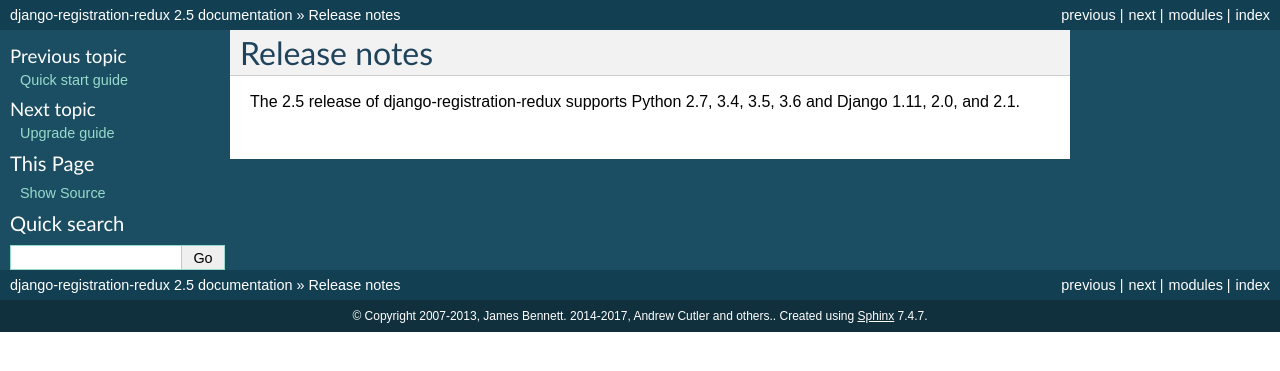
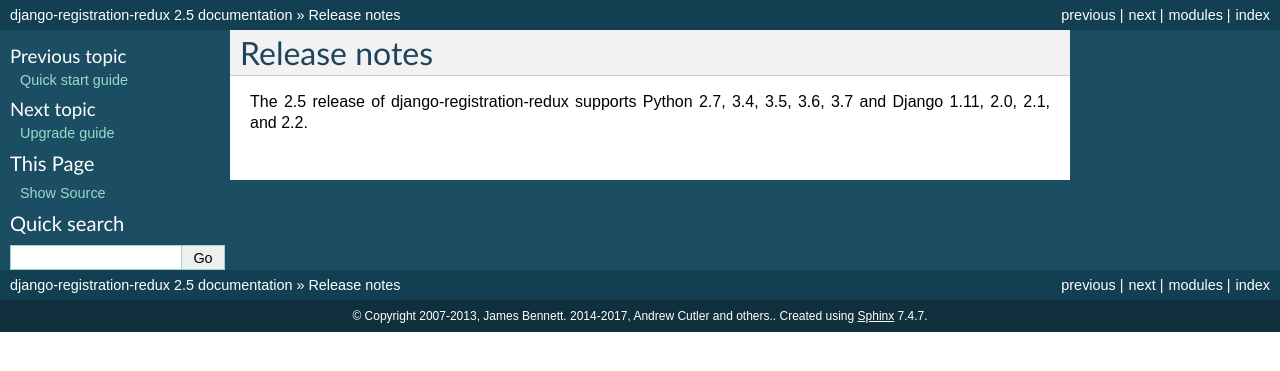
Before and after one commit to marktucker-django/Django-Registration, a Sphinx documentation site: the page built from docs/release-notes.rst, in a window 1280 px wide. Shown: the top 371 px of the page. Built offline with Sphinx 7.4.7, drawn with Linux system fonts in a browser that asks for light colours.

Commit message:
Test against Django 2.2 and Python 3.7 (#352)
* Test against Django 2.2

* Test against Python 3.7

```diff
--- a/docs/release-notes.rst
+++ b/docs/release-notes.rst
@@ -3,5 +3,5 @@
 Release notes
 =============
 
-The |version| release of |project| supports Python 2.7, 3.4, 3.5, 3.6 and
-Django 1.11, 2.0, and 2.1.
+The |version| release of |project| supports Python 2.7, 3.4, 3.5, 3.6, 3.7 and
+Django 1.11, 2.0, 2.1, and 2.2.
--- a/setup.py
+++ b/setup.py
@@ -41,6 +41,7 @@ setup(
         'Framework :: Django :: 1.11',
         'Framework :: Django :: 2.0',
         'Framework :: Django :: 2.1',
+        'Framework :: Django :: 2.2',
         'Intended Audience :: Developers',
         'License :: OSI Approved :: BSD License',
         'Operating System :: OS Independent',
@@ -50,6 +51,7 @@ setup(
         'Programming Language :: Python :: 3.4',
         'Programming Language :: Python :: 3.5',
         'Programming Language :: Python :: 3.6',
+        'Programming Language :: Python :: 3.7',
         'Topic :: Software Development :: Libraries :: Python Modules',
         'Topic :: Utilities'
     ],
```
Also changed, not shown: .travis.yml, 2 other files.
